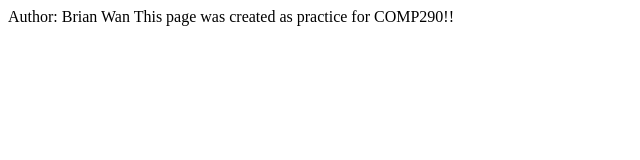
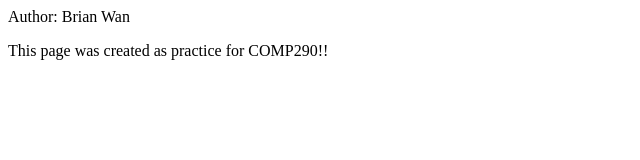
Before and after one commit to wanbrian/comp290site, a plain HTML site: page index.html in a window 1280 px wide. Shown: the whole page, without its empty margins (0-640 px from the left). Drawn offline with Linux system fonts and the light colour scheme.

Commit message:
Edited index.html

```diff
--- a/index.html
+++ b/index.html
@@ -7,6 +7,6 @@
     </head>
     <body>
         Author: Brian Wan
-        This page was created as practice for COMP290!!
+        <p>This page was created as practice for COMP290!!</p>
     </body>
 </html>
```
